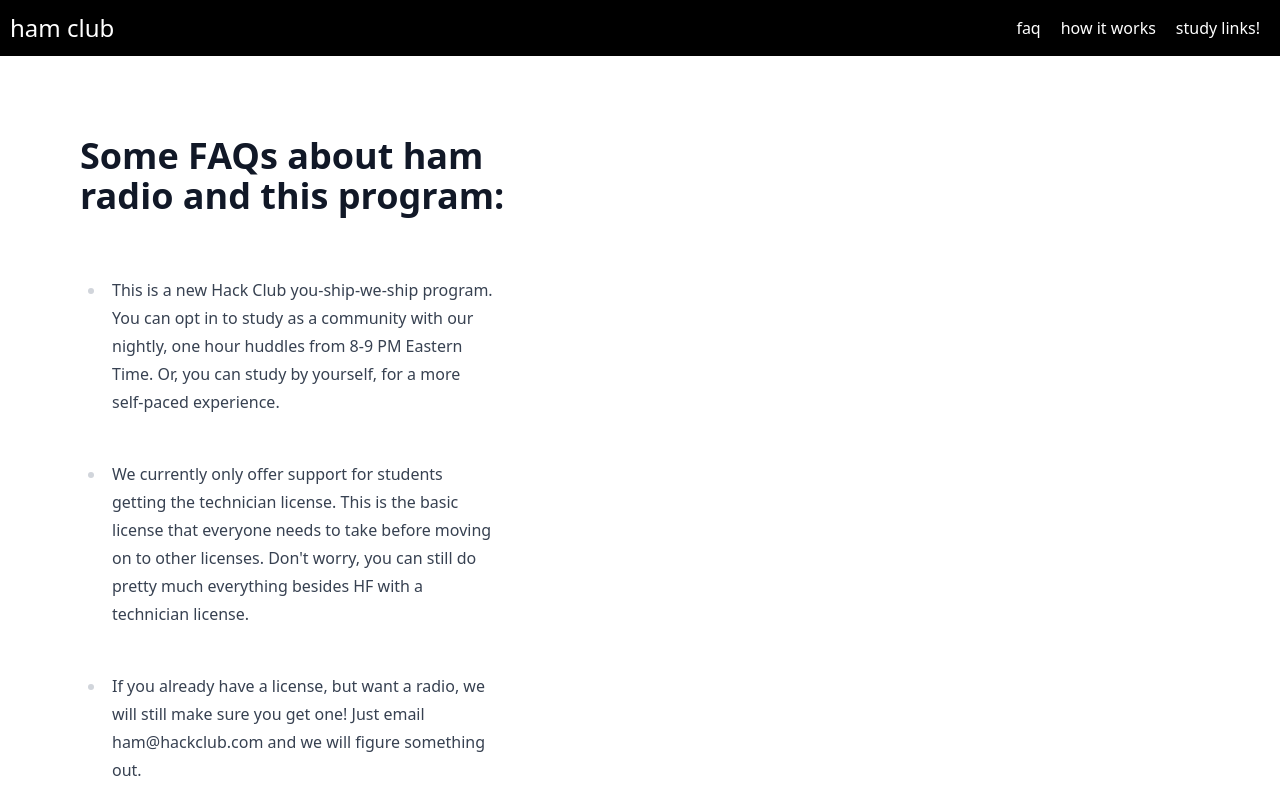
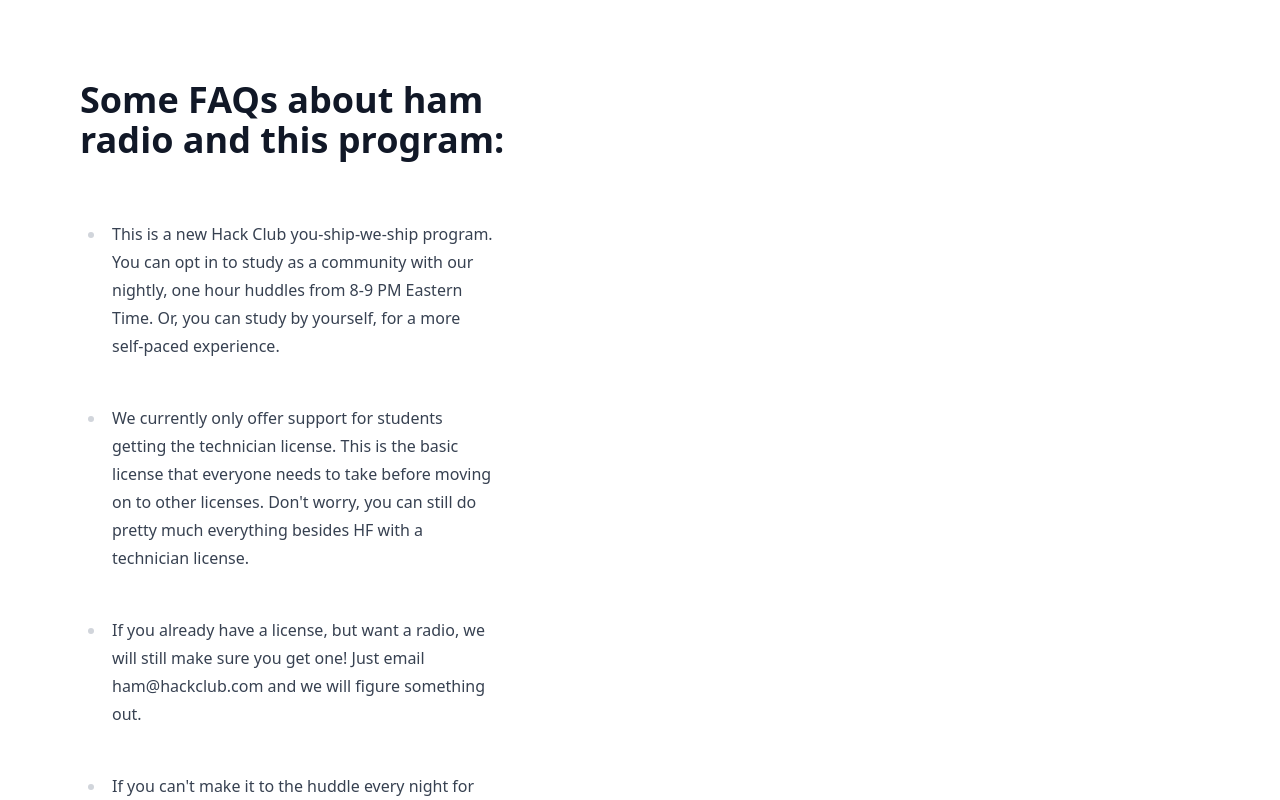
Before and after one commit to hackclub/ham-night, a Next.js app: page /faq in a window 1280 px wide. Shown: the top 800 px of the page. Built offline with nearby package versions, Linux system fonts and the light colour scheme.

Commit message:
changes button link

```diff
--- a/src/pages/faq.tsx
+++ b/src/pages/faq.tsx
@@ -3,20 +3,6 @@ import Link from "next/link";
 const FAQ = () => {
   return (
     <>
-      <header className="header">
-        <Link className="logo" href="/">
-          ham club
-        </Link>
-        <nav>
-          <ul className="navList">
-            <li className="navItem">
-              <Link href="/faq">faq</Link>
-              <Link href="/faq">how it works</Link>
-              <Link href="/faq">study links!</Link>
-            </li>
-          </ul>
-        </nav>
-      </header>
       <div className="p-20 prose">
         <h1>Some FAQs about ham radio and this program:</h1>
         <ul>
--- a/src/pages/index.tsx
+++ b/src/pages/index.tsx
@@ -23,11 +23,11 @@ export default function Index() {
             />
           </div>
           <Link
-            href="https://forms.hackclub.com/t/oCU4yuMzGdus"
+            href="https://hackclub.com/slack?event=HAM%20Night"
             className="flex justify-center"
           >
             <button className="bg-black text-white rounded-2xl p-5 items-center mx-auto">
-              Get Your License!
+              Join the Hack Club Slack!
             </button>
           </Link>
         </div>
@@ -81,9 +81,9 @@ export default function Index() {
             </div>
             <div className="py-5" />
             <div className="flex justify-center">
-              <Link href="https://forms.hackclub.com/t/oCU4yuMzGdus">
+              <Link href="https://hackclub.com/slack?event=HAM%20Night">
                 <button className="bg-black text-white rounded-2xl p-5">
-                  Get Your License!
+                 Join the Hack Club Slack!
                 </button>
               </Link>
             </div>
```
